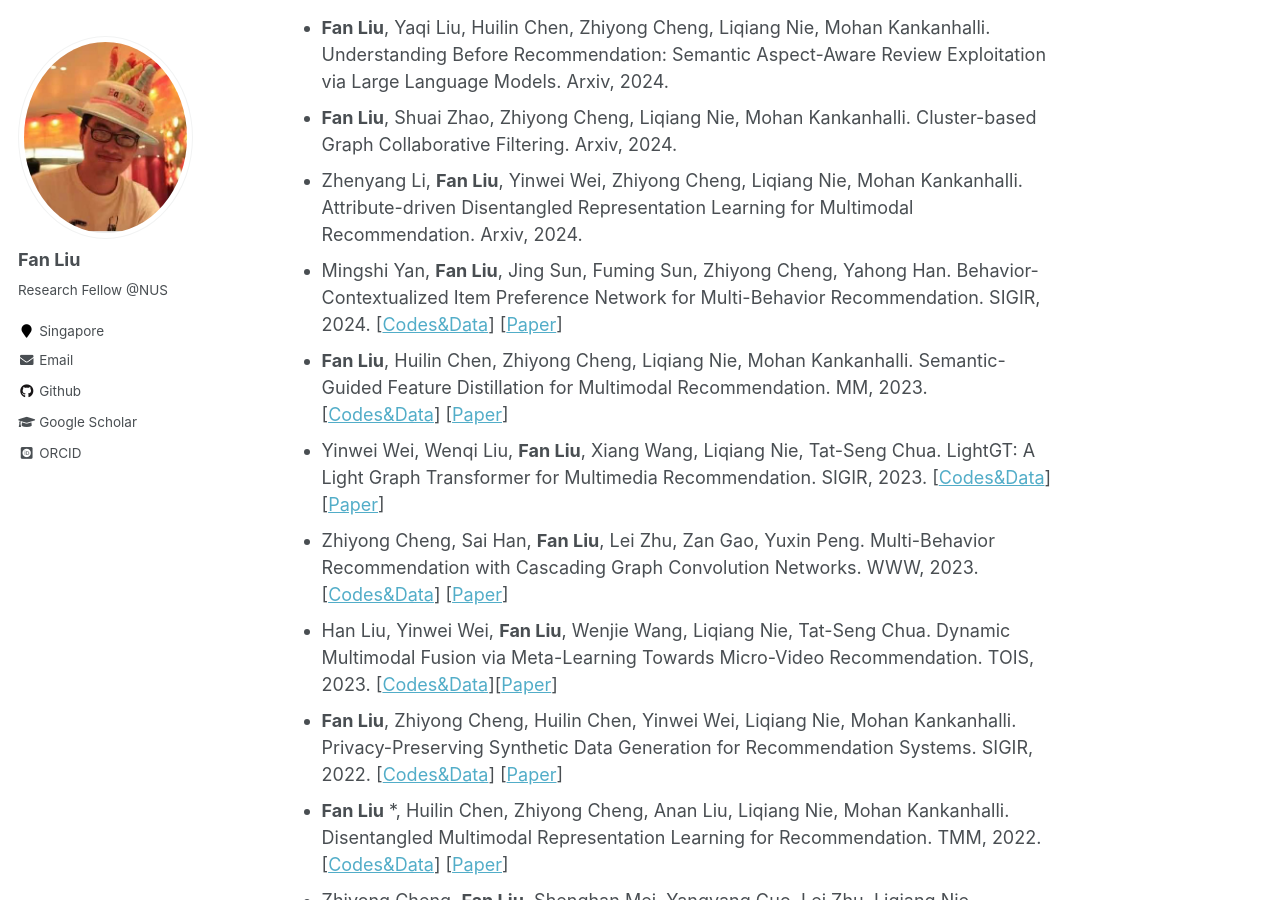
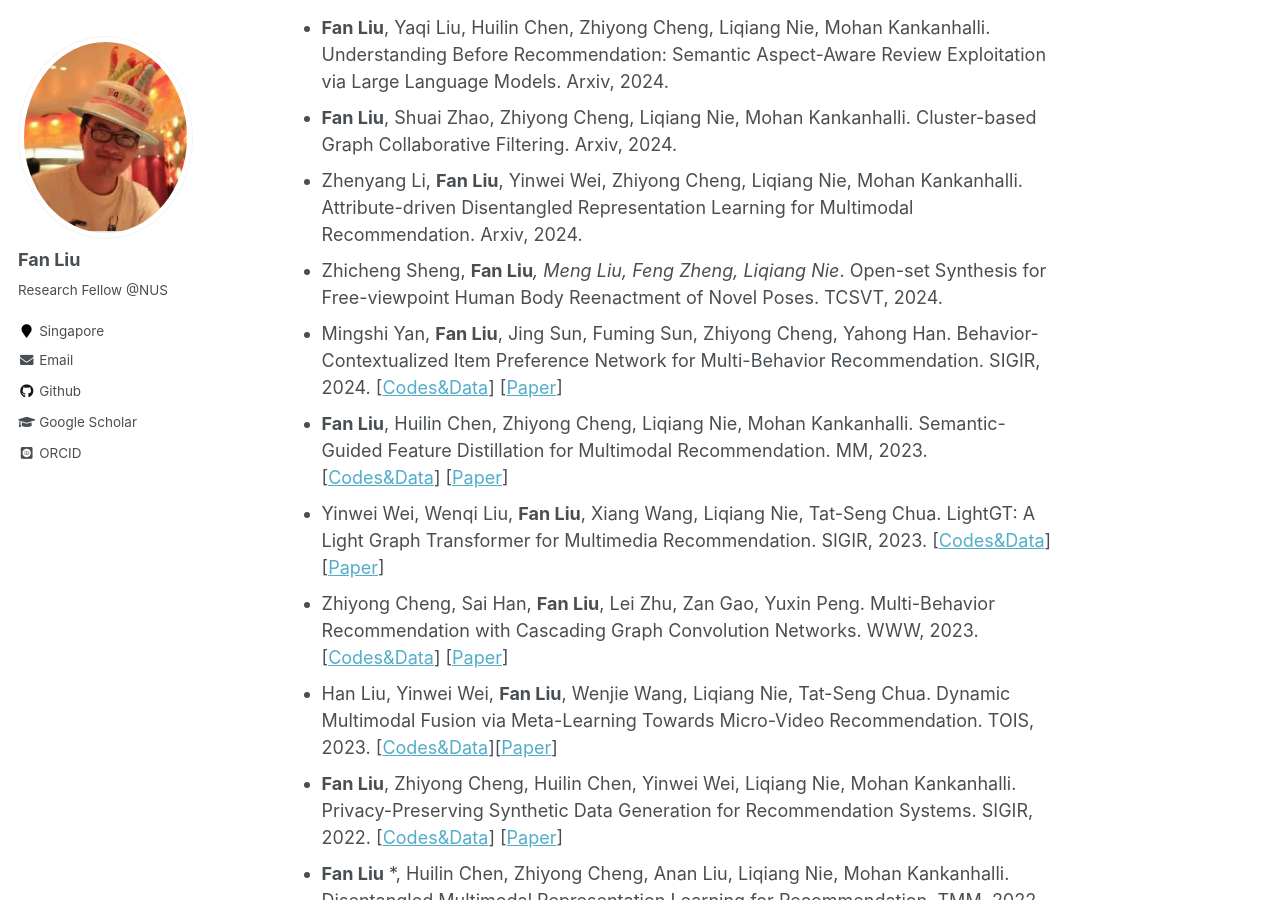
Before and after one commit to liufancs/liufancs.github.io, a Jekyll site: the page built from _pages/about.md, in a window 1280 px wide and 900 px high, scrolled down 1212 px. Built offline with Jekyll 4.4.1, drawn with Linux system fonts in a browser that asks for light colours; some web fonts are replaced.

Commit message:
Update about.md

```diff
--- a/_pages/about.md
+++ b/_pages/about.md
@@ -36,6 +36,7 @@ I am currently a Research Fellow with [Prof. Mohan Kankanhalli](https://www.comp
 * **Fan Liu**, Yaqi Liu, Huilin Chen, Zhiyong Cheng, Liqiang Nie, Mohan Kankanhalli. Understanding Before Recommendation: Semantic Aspect-Aware Review Exploitation via Large Language Models. Arxiv, 2024.
 * **Fan Liu**, Shuai Zhao, Zhiyong Cheng, Liqiang Nie, Mohan Kankanhalli. Cluster-based Graph Collaborative Filtering. Arxiv, 2024.
 * Zhenyang Li, **Fan Liu**, Yinwei Wei, Zhiyong Cheng, Liqiang Nie, Mohan Kankanhalli. Attribute-driven Disentangled Representation Learning for Multimodal Recommendation. Arxiv, 2024.
+* Zhicheng Sheng, **Fan Liu***, Meng Liu, Feng Zheng, Liqiang Nie*. Open-set Synthesis for Free-viewpoint Human Body Reenactment of Novel Poses. TCSVT, 2024.
 * Mingshi Yan, **Fan Liu**, Jing Sun, Fuming Sun, Zhiyong Cheng, Yahong Han. Behavior-Contextualized Item Preference Network for Multi-Behavior Recommendation. SIGIR, 2024. [[Codes&Data](https://github.com/MingshiYan/BIPN)] [[Paper](https://arxiv.org/abs/2404.18166)]
 * **Fan Liu**, Huilin Chen, Zhiyong Cheng, Liqiang Nie, Mohan Kankanhalli. Semantic-Guided Feature Distillation for Multimodal
 Recommendation. MM, 2023. [[Codes&Data](https://github.com/HuilinChenJN/SGFD)] [[Paper](https://arxiv.org/pdf/2308.03113.pdf)]
```
